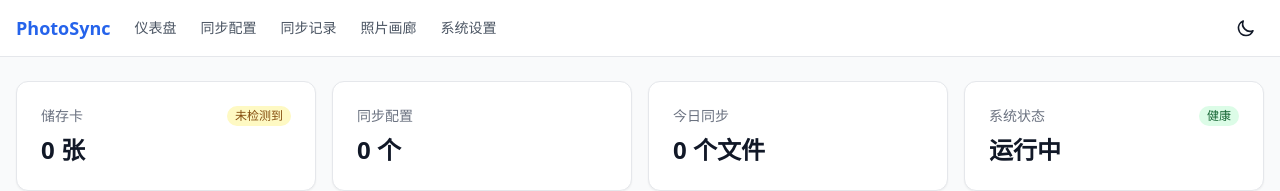
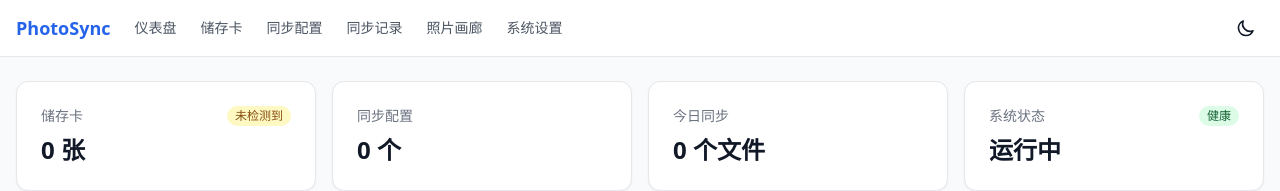
Before and after one commit to lc2425150/photosync, a Vue app in the folder frontend/: page / in a window 1280 px wide. Shown: the top 191 px of the page. Built offline with nearby package versions, Linux system fonts and the light colour scheme; no server answers.

Commit message:
fix: 导航栏添加「储存卡」菜单入口

```diff
--- a/frontend/src/App.vue
+++ b/frontend/src/App.vue
@@ -19,6 +19,6 @@ import { computed } from 'vue'
 import { useRouter } from 'vue-router'
 import ThemeToggle from './components/ThemeToggle.vue'
 const router = useRouter()
-const nav = [{path:'/',label:'仪表盘'},{path:'/profiles',label:'同步配置'},{path:'/history',label:'同步记录'},{path:'/gallery',label:'照片画廊'},{path:'/settings',label:'系统设置'}]
+const nav = [{path:'/',label:'仪表盘'},{path:'/cards',label:'储存卡'},{path:'/profiles',label:'同步配置'},{path:'/history',label:'同步记录'},{path:'/gallery',label:'照片画廊'},{path:'/settings',label:'系统设置'}]
 const isSetup = computed(() => router.currentRoute.value.path === '/setup')
 </script>
```
